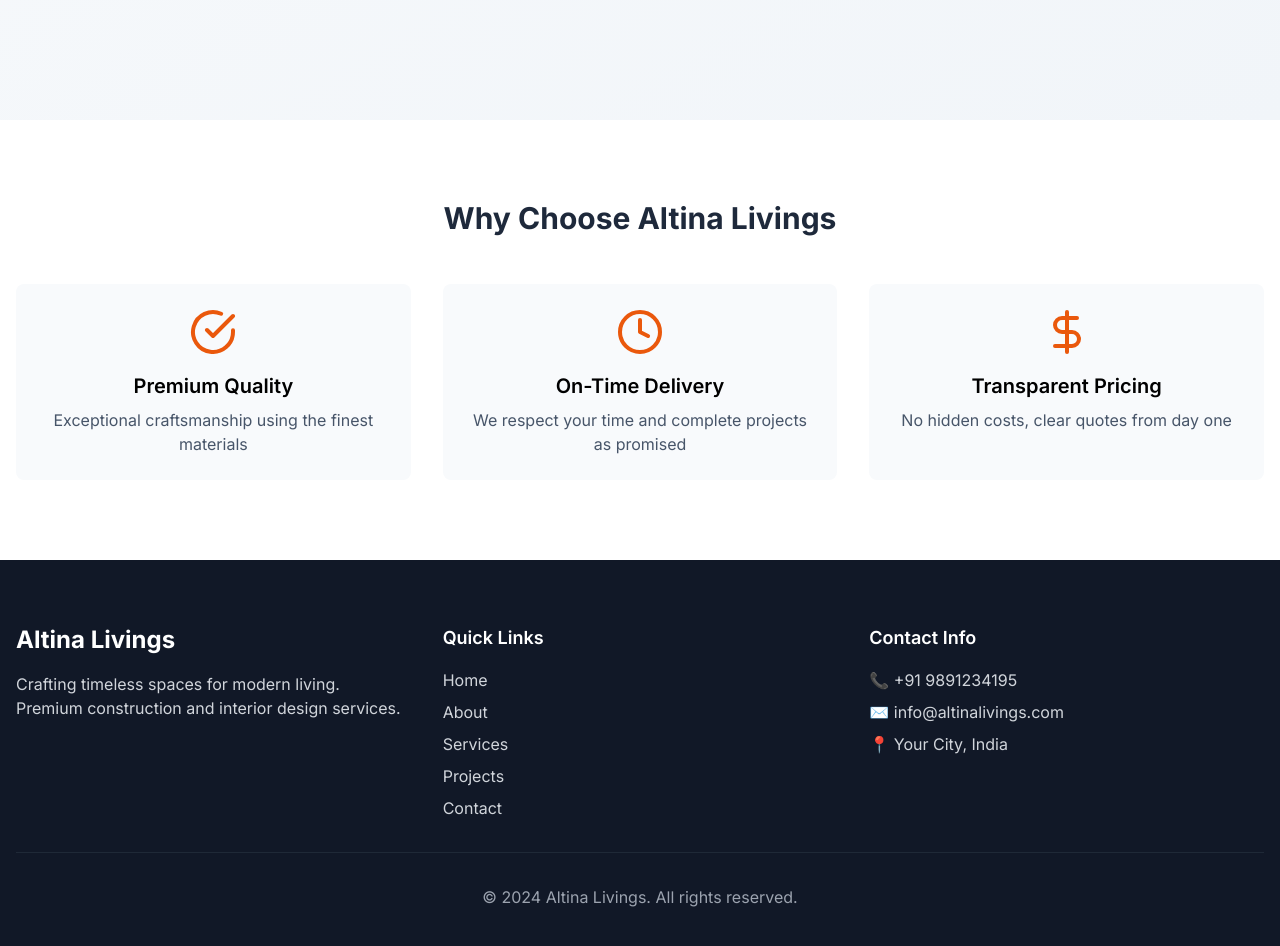
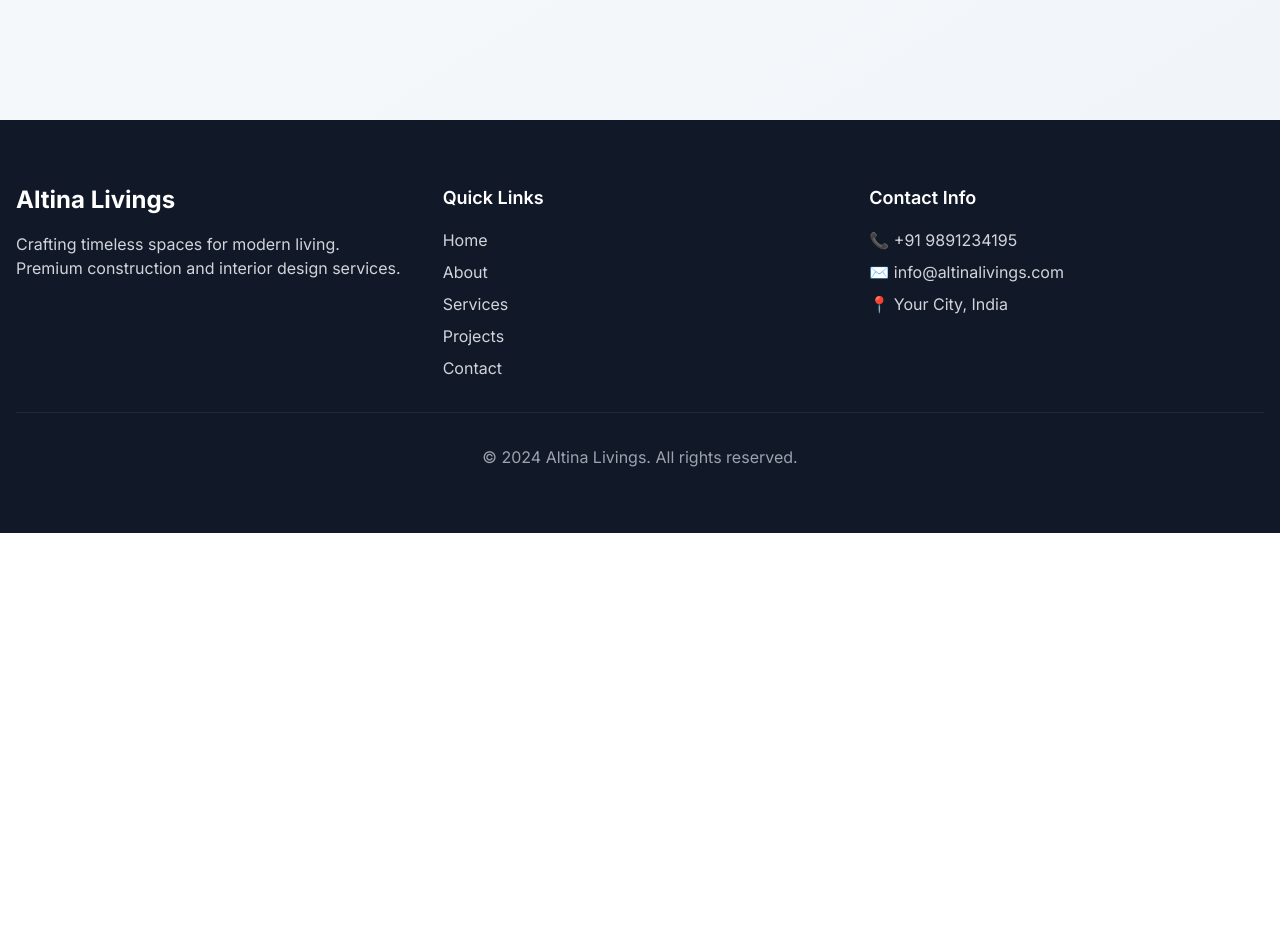
Before and after one commit to altinalivings/altina-livings, a Next.js app: page / in a window 1280 px wide. Shown: the part 680-1626 px from the top of the page. After the commit the page ends 1213 px from the top, so only its background shows below. Built offline with nearby package versions, Linux system fonts and the light colour scheme.

Commit message:
Update page.js

```diff
--- a/src/app/page.js
+++ b/src/app/page.js
@@ -1,14 +1,11 @@
 import Header from '../components/Header'
 import Footer from '../components/Footer'
-import { CheckCircle, Clock, DollarSign } from 'lucide-react'
 
 export default function Home() {
   return (
     <>
       <Header />
-      <main>
-        {/* Hero Section */}
-        <section className="min-h-screen bg-gradient-to-br from-slate-50 to-slate-100 pt-20">
+      <main className="min-h-screen bg-gradient-to-br from-slate-50 to-slate-100 pt-20">
         <div className="container mx-auto px-4 py-20 text-center">
           <h1 className="text-5xl md:text-6xl font-bold text-slate-800 mb-6">
             Crafting Your Space
@@ -26,33 +23,6 @@ export default function Home() {
             </button>
           </div>
         </div>
-        </section>
-
-        {/* Features Section */}
-        <section className="py-20 bg-white">
-          <div className="container mx-auto px-4">
-            <h2 className="text-3xl font-bold text-center text-slate-800 mb-12">
-              Why Choose Altina Livings
-            </h2>
-            <div className="grid grid-cols-1 md:grid-cols-3 gap-8">
-              <div className="text-center p-6 bg-slate-50 rounded-lg">
-                <CheckCircle className="w-12 h-12 text-orange-600 mx-auto mb-4" />
-                <h3 className="text-xl font-semibold mb-2">Premium Quality</h3>
-                <p className="text-slate-600">Exceptional craftsmanship using the finest materials</p>
-              </div>
-              <div className="text-center p-6 bg-slate-50 rounded-lg">
-                <Clock className="w-12 h-12 text-orange-600 mx-auto mb-4" />
-                <h3 className="text-xl font-semibold mb-2">On-Time Delivery</h3>
-                <p className="text-slate-600">We respect your time and complete projects as promised</p>
-              </div>
-              <div className="text-center p-6 bg-slate-50 rounded-lg">
-                <DollarSign className="w-12 h-12 text-orange-600 mx-auto mb-4" />
-                <h3 className="text-xl font-semibold mb-2">Transparent Pricing</h3>
-                <p className="text-slate-600">No hidden costs, clear quotes from day one</p>
-              </div>
-            </div>
-          </div>
-        </section>
       </main>
       <Footer />
     </>
```
Lines whose indentation alone changed are shown as unchanged.
